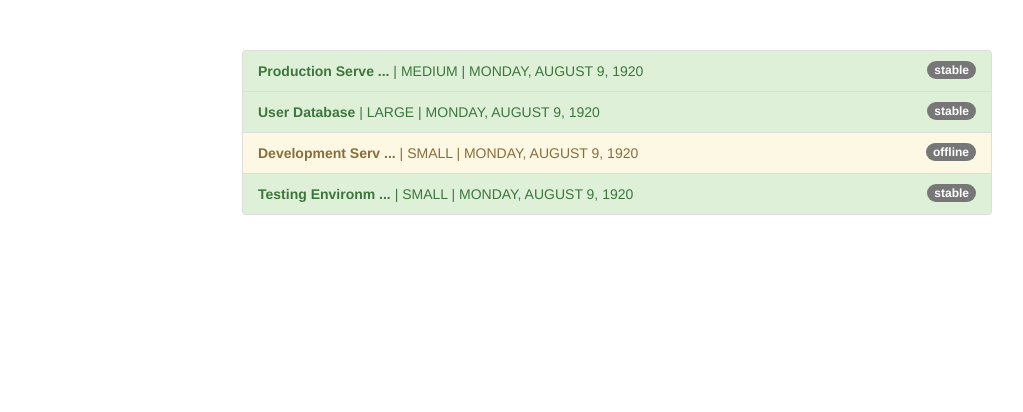
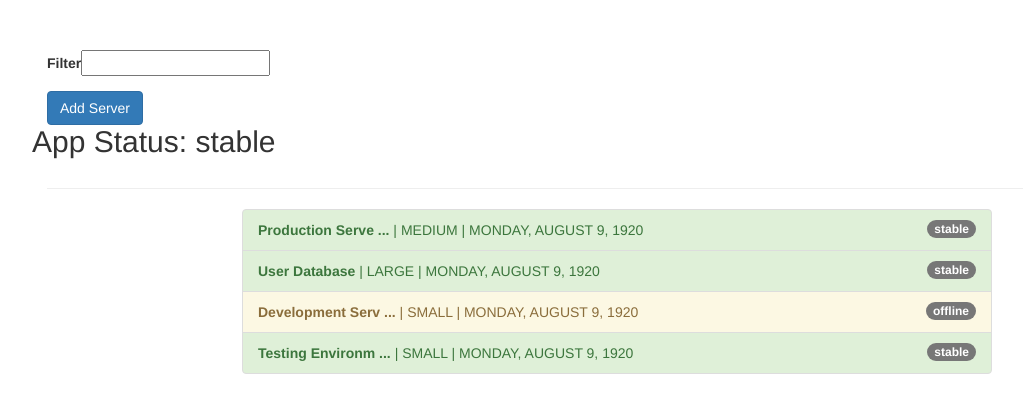
Before and after one commit to amit-metkar/pipes-start, an Angular app: page / in a window 1280 px wide. Shown: the top 412 px of the page, without its empty margins (23-1046 px from the left). Built offline with nearby package versions, Linux system fonts and the light colour scheme.

Commit message:
filter pipe, async pipe

```diff
--- a/src/app/app.component.html
+++ b/src/app/app.component.html
@@ -1,12 +1,26 @@
 <div class="container">
+  <div class="row">
+    <div class="col-xs-12">
+      <label for="filter">Filter</label>
+      <input type="text" id="filter" name="filter" [(ngModel)]="filterString">
+    </div>
+    <hr>
+    <div class="col-xs-12">
+        <button class="btn btn-primary" (click)="addServer()">Add Server</button>
+    </div>
+    <hr>
+    <h2>App Status: {{ appStatus | async }}</h2>
+  </div>
+  <hr>
   <div class="row">
     <div class="col-xs-12 col-sm-10 col-md-8 col-sm-offset-1 col-md-offset-2">
       <ul class="list-group">
-                <li class="list-group-item" *ngFor="let server of servers" [ngClass]="getStatusClasses(server)">
+        <li class="list-group-item" *ngFor="let server of servers | filter:filterString:'status'" [ngClass]="getStatusClasses(server)">
           <span class="badge">
-                      {{ server.status }}
+                      {{ server.status  }}
                     </span>
-                    <strong>{{ server.name | shorten: 16 }}</strong> | {{ server.instanceType | uppercase }} | {{ server.started | date: 'fullDate' | uppercase }}
+          <strong>{{ server.name | shorten: 16 }}</strong> | {{ server.instanceType | uppercase }} | {{ server.started |
+          date: 'fullDate' | uppercase }}
         </li>
       </ul>
     </div>
--- a/src/app/app.component.ts
+++ b/src/app/app.component.ts
@@ -6,6 +6,12 @@ import { Component } from '@angular/core';
   styleUrls: ['./app.component.css']
 })
 export class AppComponent {
+  appStatus = new Promise((resolve, reject) => {
+    setTimeout(() => {
+      resolve('stable');
+    }, 2000);
+  });
+
   servers = [
     {
       instanceType: 'medium',
@@ -39,4 +45,12 @@ export class AppComponent {
       'list-group-item-danger': server.status === 'critical'
     };
   }
+  addServer() {
+    this.servers.push({
+      instanceType: 'small',
+      name: 'New Server',
+      status: 'stable',
+      started: new Date(15, 1, 2017)
+    });
+  }
 }
--- a/src/app/app.module.ts
+++ b/src/app/app.module.ts
@@ -5,11 +5,13 @@ import { HttpModule } from '@angular/http';
 
 import { AppComponent } from './app.component';
 import { ShortenPipe } from './shorten.pipe';
+import { FilterPipe } from './filter.pipe';
 
 @NgModule({
   declarations: [
     AppComponent,
-    ShortenPipe
+    ShortenPipe,
+    FilterPipe
   ],
   imports: [
     BrowserModule,
--- /dev/null
+++ b/src/app/filter.pipe.ts
@@ -0,0 +1,25 @@
+import {
+  Pipe,
+  PipeTransform
+} from '@angular/core';
+
+@Pipe({
+  name: 'filter',
+  pure: false
+})
+export class FilterPipe implements PipeTransform {
+
+  transform(value: any, filter: any, propName: string): any {
+    if (value.length === 0 || filter === '' || filter === null || filter === undefined) {
+      return value;
+    }
+    const filterResult = [];
+    for (let obj of value) {
+      if (obj[propName] === filter) {
+        filterResult.push(obj);
+      }
+    }
+    return filterResult;
+  }
+
+}
```
Lines whose indentation alone changed are shown as unchanged.
